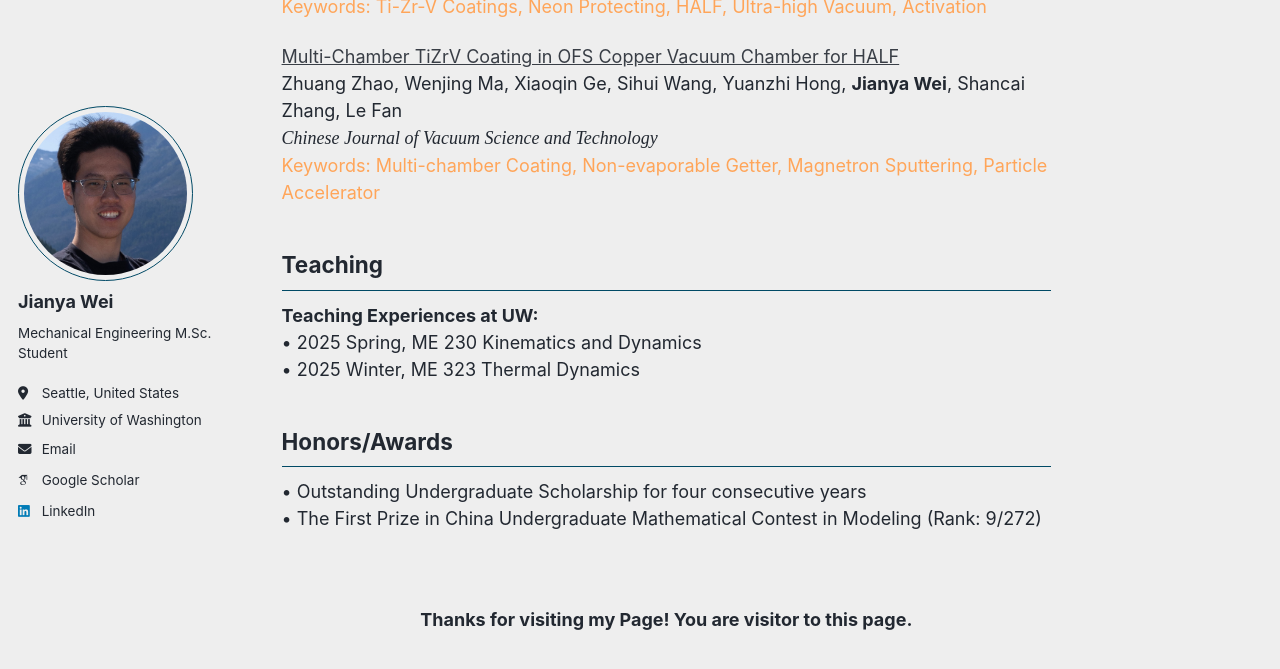
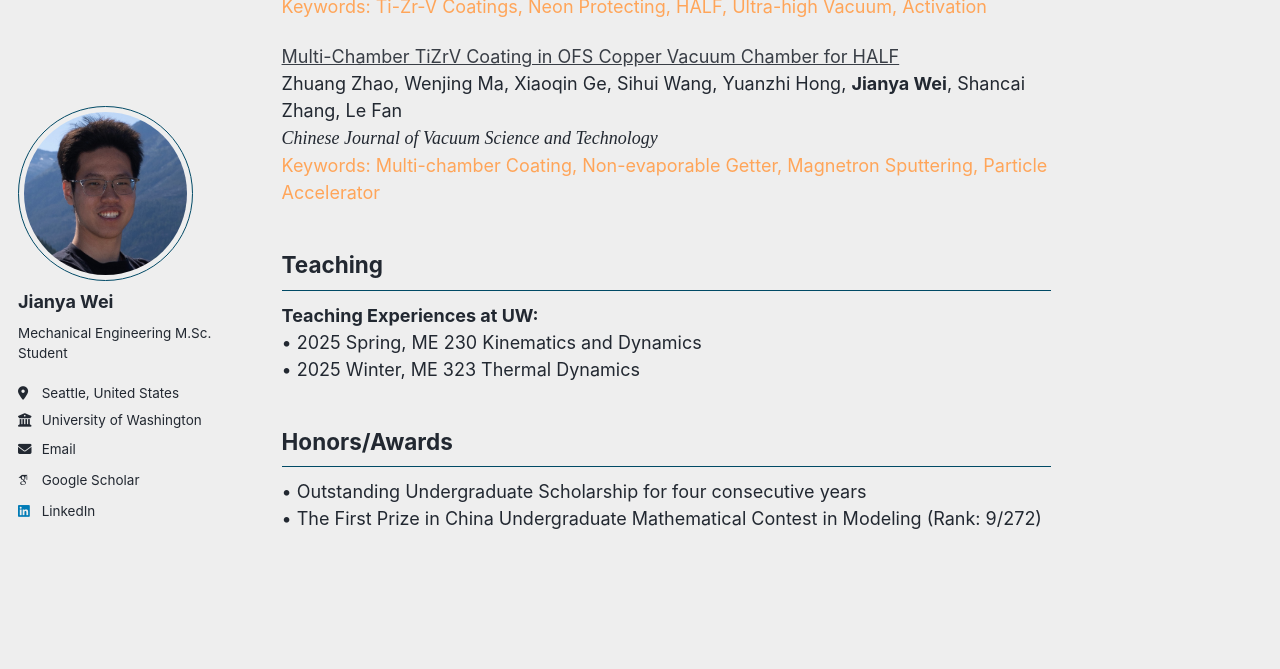
Before and after one commit to jywei02/jywei02.github.io, a Jekyll site: the page built from _pages/about.md, in a window 1280 px wide and 900 px high, scrolled down 1099 px. Shown: the top 669 px of the window. Built offline with Jekyll 4.4.1, drawn with Linux system fonts in a browser that asks for light colours; some web fonts are replaced; comment, search, counter and statistics services are not loaded.

Commit message:
Update about.md

```diff
--- a/_pages/about.md
+++ b/_pages/about.md
@@ -72,12 +72,3 @@ Honors/Awards
 ------
 • Outstanding Undergraduate Scholarship for four consecutive years
 • The First Prize in China Undergraduate Mathematical Contest in Modeling (Rank: 9/272)
-
-<br>
-
-<p align="center" style="font-weight:700;">
-  Thanks for visiting my Page! You are visitor
-  <span id="busuanzi_value_site_pv"></span>
-  to this page.
-</p>
-<script src="//busuanzi.ibruce.info/busuanzi/2.3/busuanzi.pure.mini.js"></script>
```
